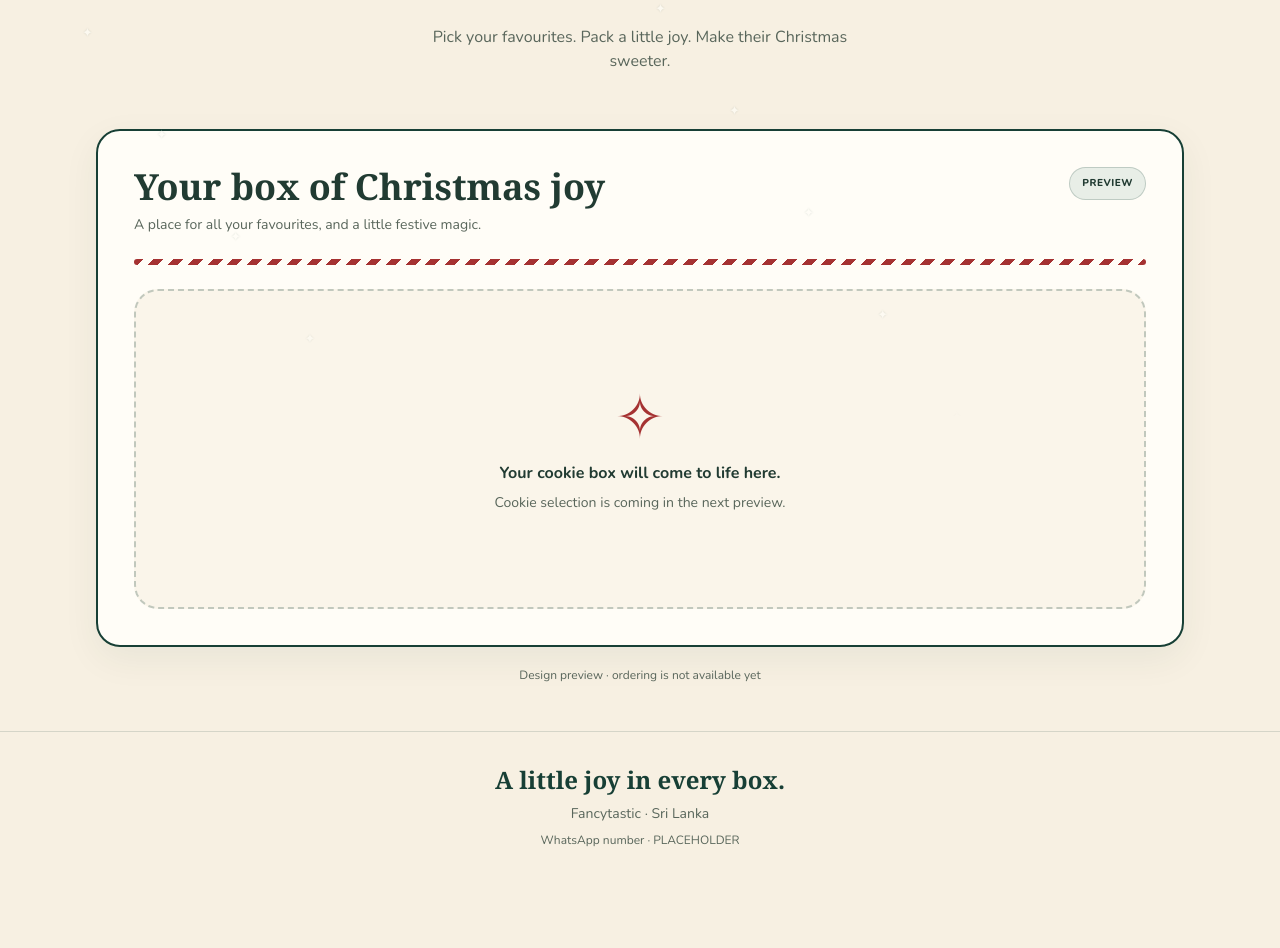
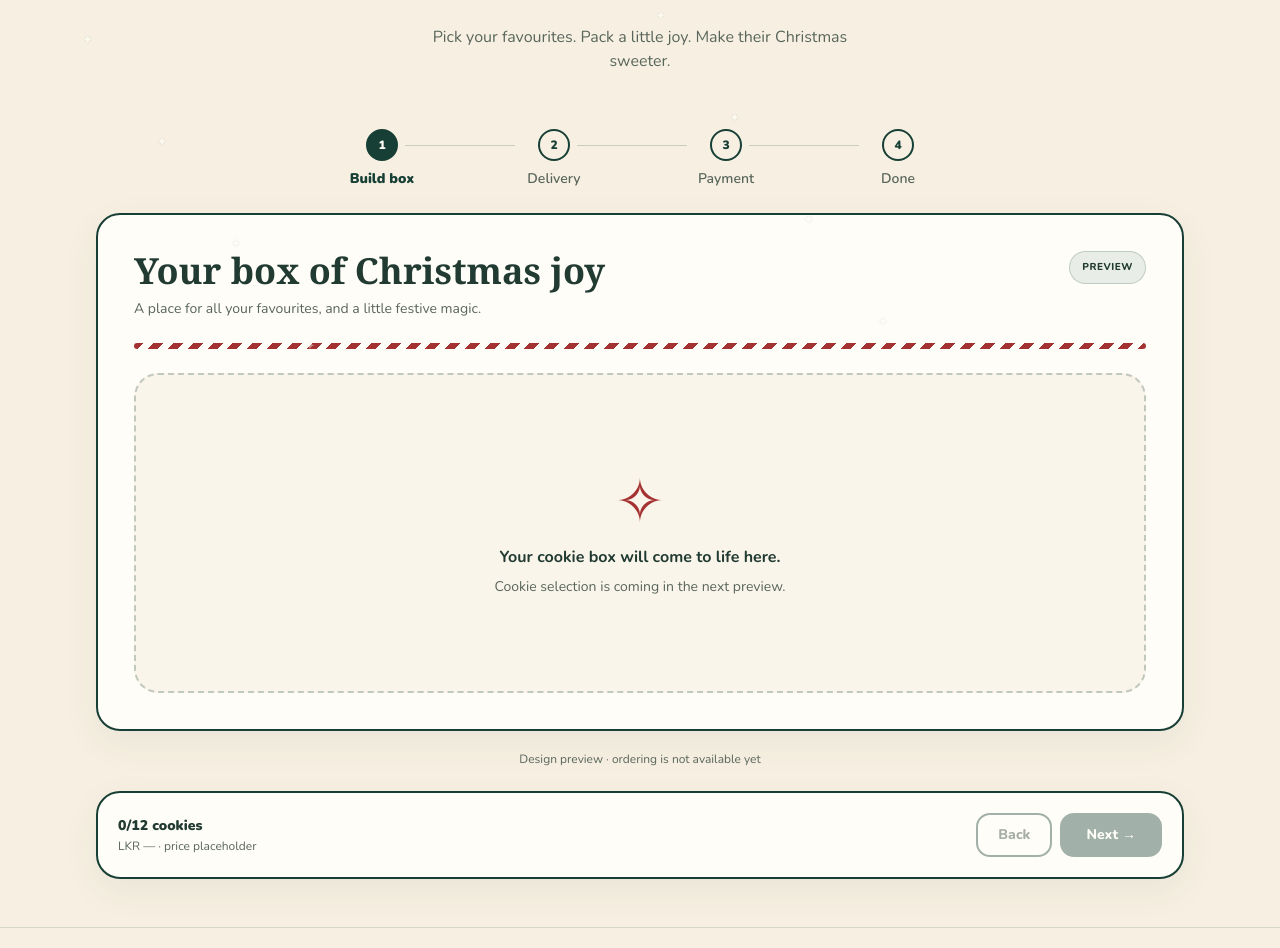
Before and after one commit to MalshaPramodi/fancyWeb, a React (Vite) app: page / in a window 1280 px wide. Shown: the part 384-1332 px from the top of the page. Before the commit the page ends 1264 px from the top, so only its background shows below. Built offline with nearby package versions, Linux system fonts and the light colour scheme; a web font is replaced by a local one.

Commit message:
feat(nav): add stepper and sticky bottom bar

```diff
--- a/src/App.tsx
+++ b/src/App.tsx
@@ -1,5 +1,7 @@
 import { PageShell } from './components/PageShell'
 import { brand } from './config/brand'
+import { Stepper } from './components/Stepper'
+import { BottomBar } from './components/BottomBar'
 
 function App() {
   return (
@@ -23,6 +25,7 @@ function App() {
           {brand.introduction}
         </p>
       </section>
+      <Stepper currentStep={0} />
       <section
         className="rounded-card border-2 border-pine bg-snow p-5 shadow-card sm:p-9"
         aria-labelledby="builder-title"
@@ -55,7 +58,7 @@ function App() {
             ✧
           </span>
           <p className="font-bold">{brand.builderPlaceholder}</p>
-          <p className="mt-2 max-w-xs text-sm text-muted">
+          <p id="next-step-help" className="mt-2 max-w-xs text-sm text-muted">
             {brand.builderNote}
           </p>
         </div>
@@ -63,6 +66,7 @@ function App() {
       <p className="mt-5 text-center text-xs text-muted">
         {brand.previewLabel}
       </p>
+      <BottomBar count={0} capacity={brand.previewBoxSize} total={null} />
     </PageShell>
   )
 }
--- /dev/null
+++ b/src/components/BottomBar.tsx
@@ -0,0 +1,58 @@
+type BottomBarProps = {
+  count: number
+  capacity: number
+  total: number | null
+  onBack?: () => void
+  onNext?: () => void
+  canGoBack?: boolean
+  canGoNext?: boolean
+}
+
+export function BottomBar({
+  count,
+  capacity,
+  total,
+  onBack,
+  onNext,
+  canGoBack = false,
+  canGoNext = false,
+}: BottomBarProps) {
+  return (
+    <aside
+      aria-label="Box summary and navigation"
+      className="fixed inset-x-0 bottom-0 z-30 border-t-2 border-pine bg-snow px-5 pb-[max(1rem,env(safe-area-inset-bottom))] pt-4 shadow-card md:static md:mt-6 md:rounded-card md:border-2 md:p-5"
+    >
+      <div className="mx-auto flex max-w-6xl flex-wrap items-center justify-between gap-3">
+        <div className="min-w-0">
+          <p className="text-sm font-black">
+            {count}/{capacity} cookies
+          </p>
+          <p className="mt-0.5 text-xs text-muted">
+            {total === null
+              ? 'LKR — · price placeholder'
+              : `LKR ${new Intl.NumberFormat('en-LK', { maximumFractionDigits: 0 }).format(total)}`}
+          </p>
+        </div>
+        <div className="flex gap-2">
+          <button
+            type="button"
+            onClick={onBack}
+            disabled={!canGoBack}
+            className="min-h-11 rounded-button border-2 border-pine px-3 text-sm font-extrabold disabled:opacity-40 sm:px-5"
+          >
+            Back
+          </button>
+          <button
+            type="button"
+            onClick={onNext}
+            disabled={!canGoNext}
+            aria-describedby={!canGoNext ? 'next-step-help' : undefined}
+            className="min-h-11 rounded-button border-2 border-pine bg-pine px-4 text-sm font-extrabold text-snow disabled:opacity-40 sm:px-6"
+          >
+            Next <span aria-hidden="true">→</span>
+          </button>
+        </div>
+      </div>
+    </aside>
+  )
+}
--- a/src/components/Footer.tsx
+++ b/src/components/Footer.tsx
@@ -2,7 +2,7 @@ import { brand } from '../config/brand'
 
 export function Footer() {
   return (
-    <footer className="mt-12 border-t border-pine/15 px-5 py-8 text-center text-sm text-muted">
+    <footer className="mb-28 mt-12 border-t border-pine/15 px-5 py-8 text-center text-sm text-muted md:mb-0">
       <p className="font-display text-2xl font-bold text-pine">
         {brand.footerMessage}
       </p>
--- /dev/null
+++ b/src/components/Stepper.tsx
@@ -0,0 +1,35 @@
+const steps = ['Build box', 'Delivery', 'Payment', 'Done'] as const
+
+export function Stepper({ currentStep }: { currentStep: number }) {
+  return (
+    <nav aria-label="Order progress" className="mx-auto mb-6 max-w-2xl">
+      <ol className="grid grid-cols-4 gap-1 sm:gap-4">
+        {steps.map((step, index) => (
+          <li
+            key={step}
+            aria-current={index === currentStep ? 'step' : undefined}
+            className="relative flex min-w-0 flex-col items-center gap-2 text-center"
+          >
+            {index < steps.length - 1 && (
+              <span
+                className="absolute left-[65%] right-[-35%] top-4 h-px bg-pine/20"
+                aria-hidden="true"
+              />
+            )}
+            <span
+              aria-hidden="true"
+              className={`relative flex size-8 items-center justify-center rounded-full border-2 border-pine text-xs font-black ${index === currentStep ? 'bg-pine text-snow' : 'bg-cream text-pine'}`}
+            >
+              {index + 1}
+            </span>
+            <span
+              className={`text-[11px] sm:text-sm ${index === currentStep ? 'font-black text-pine' : 'font-semibold text-muted'}`}
+            >
+              {step}
+            </span>
+          </li>
+        ))}
+      </ol>
+    </nav>
+  )
+}
--- a/src/config/brand.ts
+++ b/src/config/brand.ts
@@ -16,4 +16,5 @@ export const brand = {
   location: 'Sri Lanka',
   contactPlaceholder: 'WhatsApp number · PLACEHOLDER',
   whatsappNumber: null as string | null,
+  previewBoxSize: 12,
 }
```
Also changed, not shown: 1 other file (tests, documents, lock files or other folders).
